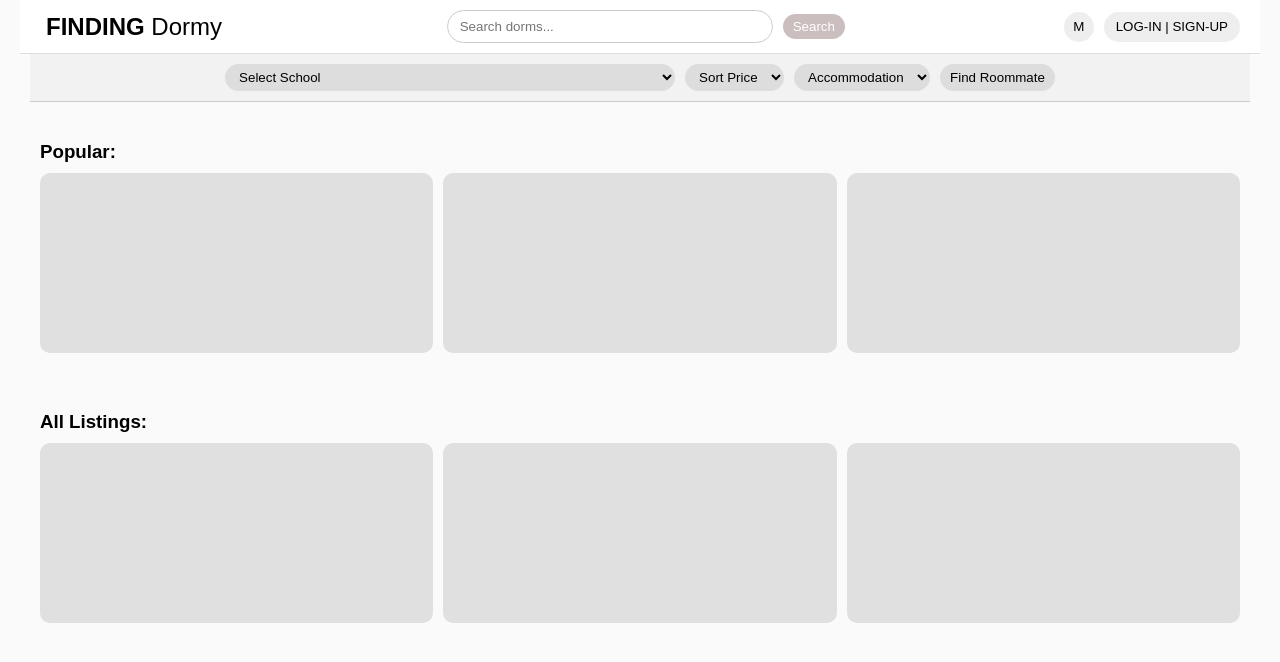
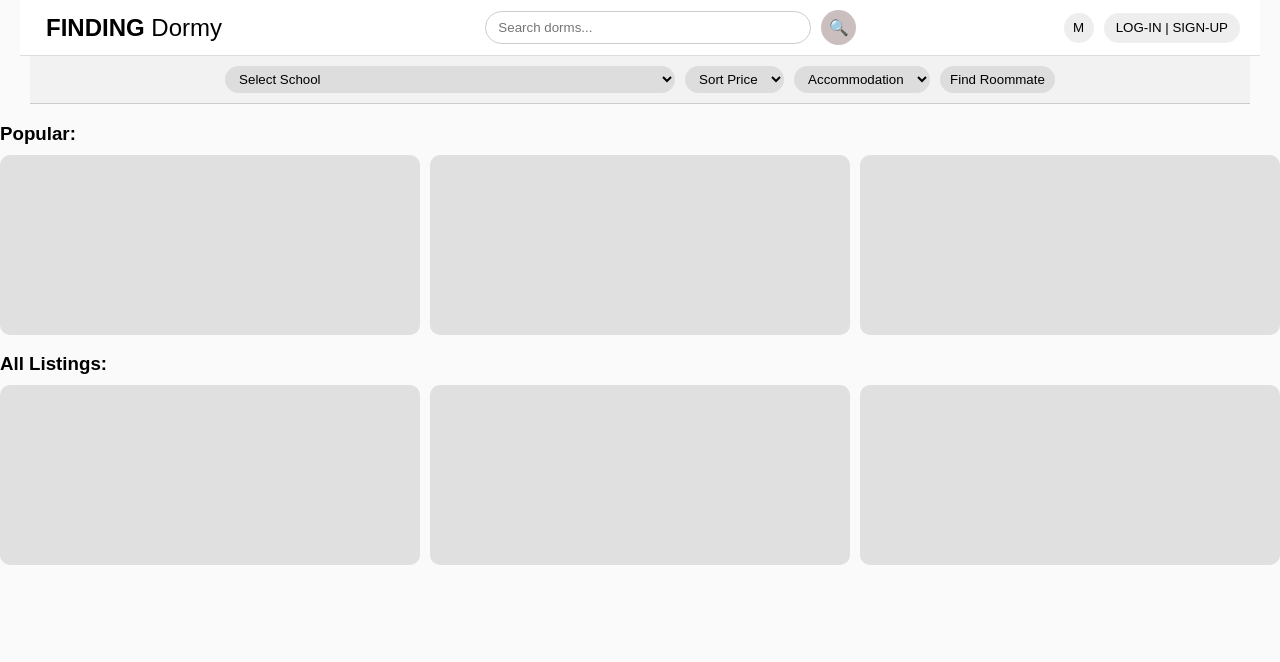
Before and after one commit to JuantheAntonio/finding_dormy, a website: page login/public/mainweb.html in a window 1280 px wide. Drawn offline with Linux system fonts and the light colour scheme.

Commit message:
connected the 3 files

```diff
--- a/login/public/mainweb.html
+++ b/login/public/mainweb.html
@@ -35,6 +35,7 @@
       display: flex;
       align-items: center;
       gap: 10px;
+      margin-left: 50px;
     }
     .header-buttons {
       display: flex;
@@ -66,6 +67,22 @@
       max-width: 1200px;
       margin: 0 auto;
     }
+    .search-btn {
+      border: none;
+      background: #cbbebe;
+      border-radius: 50%;
+      width: 35px;
+      height: 35px;
+      cursor: pointer;
+      display: flex;
+      justify-content: center;
+      align-items: center;
+      color: white;
+      font-size: 16px;
+    }
+    .search-btn:hover {
+      background: #b5a8a8;
+    }
     .filter-btn {
       padding: 5px 10px;
       border-radius: 20px;
@@ -83,12 +100,6 @@
       border-radius: 20px;
       outline: none;
       width: 200px;
-    }
-    .section {
-      padding: 20px;
-      text-align: center;
-      max-width: 1200px;
-      margin: 0 auto;
     }
     h3 {
       margin-bottom: 10px;
@@ -132,7 +143,7 @@
 
     <div class="search-container">
       <input type="text" class="search-box" placeholder="Search dorms..." oninput="handleSearch(this.value)">
-      <button class="filter-btn active">Search</button>
+      <button class="search-btn">🔍</button>
     </div>
 
     <div class="header-buttons">
```
Also changed, not shown: login/public/index.html (+1 -1 lines).
